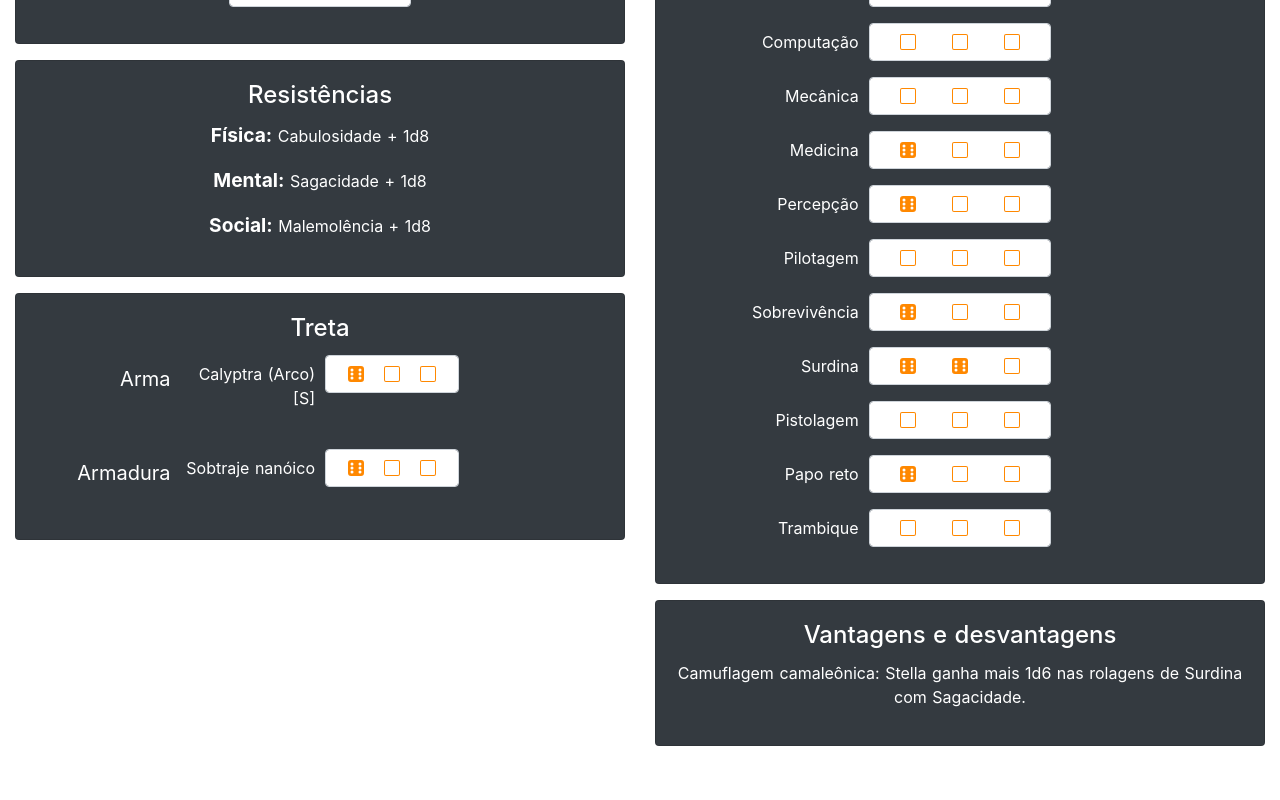
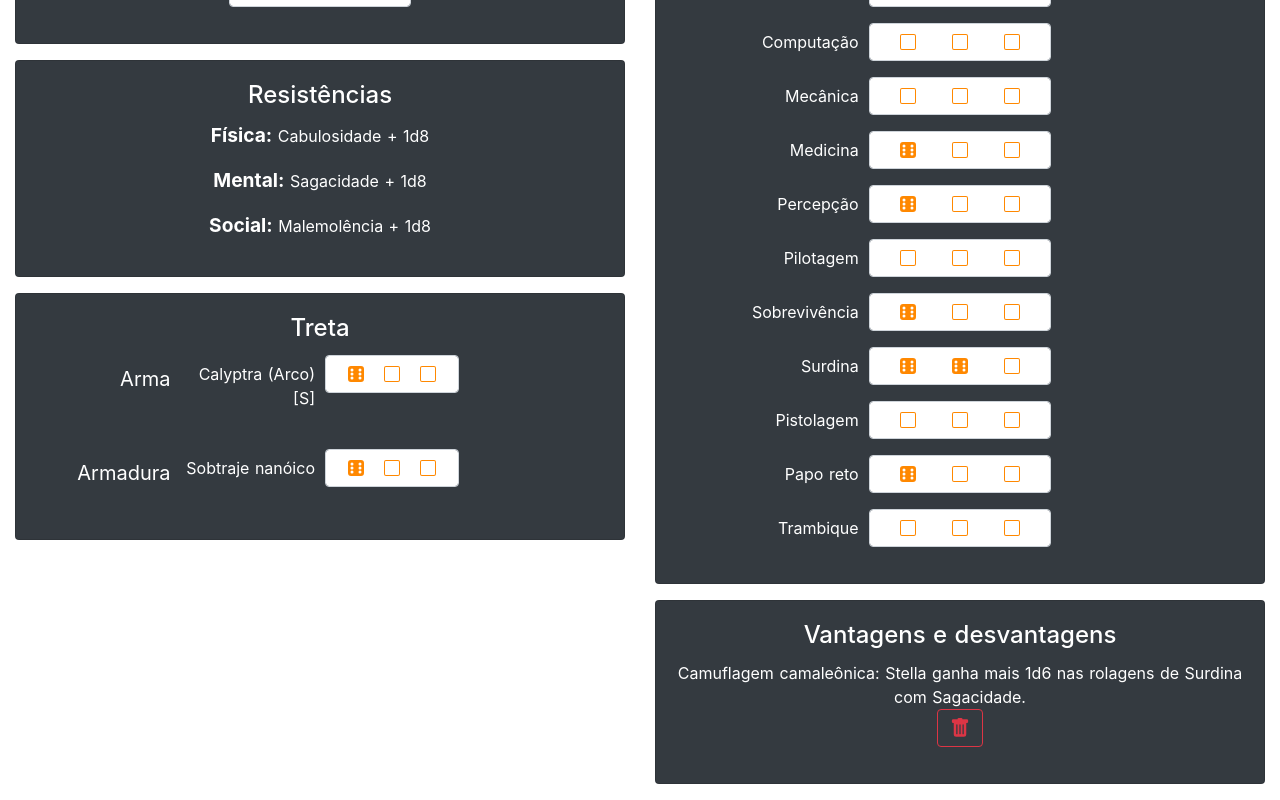
Before and after one commit to LuanMaia/sacramento-panel, a Nuxt app: page /character/sheet in a window 1280 px wide. Shown: the part 510-1310 px from the top of the page. Before the commit the page ends 1272 px from the top, so only its background shows below. Built offline with nearby package versions, Linux system fonts and the light colour scheme.

Commit message:
remove characteristic modal

```diff
--- /dev/null
+++ b/components/CharacteristicLine.vue
@@ -0,0 +1,43 @@
+<template>
+  <div>
+    <p class="row justify-content-around align-items-center">
+      <span>
+        <span>{{ characteristic.name }}: </span>
+        <span>{{ characteristic.description }}</span>
+      </span>
+      <b-button v-if="!readonly" variant="outline-danger" @click="showDeleteCharacteristicModal">
+        <b-icon icon="trash-fill" aria-hidden="true"></b-icon>
+      </b-button>
+    </p>
+  </div>
+</template>
+
+<script lang="ts">
+import Vue from 'vue'
+import { Characteristic } from '~/assets/classes/characteristic'
+
+export default Vue.extend({
+  props: {
+    characteristic: Characteristic,
+    index: Number,
+    readonly: Boolean
+  },
+  methods: {
+    showDeleteCharacteristicModal() {
+      this.$bvModal
+        .msgBoxConfirm('Você tem certeza que deseja excluir?', {
+          title: 'Excluindo vantagem/desvantagem',
+          headerBgVariant: 'danger',
+          headerTextVariant: 'light',
+          okVariant: 'danger',
+          okTitle: 'Confirmar',
+          cancelTitle: 'Cancelar',
+          footerClass: 'p-2',
+          hideHeaderClose: false,
+          centered: true,
+        })
+        .then((value: Boolean) => {})
+    },
+  },
+})
+</script>
--- a/components/CharacteristicsGroup.vue
+++ b/components/CharacteristicsGroup.vue
@@ -5,10 +5,13 @@
       text-variant="white"
       title="Vantagens e desvantagens"
     >
-      <p v-for="(characteristic, index) in characteristics" :key="index">
-        <span>{{ characteristic.name }}: </span>
-        <span>{{ characteristic.description }}</span>
-      </p>
+      <CharacteristicLine
+        v-for="(characteristic, index) in characteristics"
+        :key="index"
+        :characteristic="characteristic"
+        :index="index"
+        :readonly="readonly"
+      />
     </b-card>
   </div>
 </template>
@@ -19,6 +22,7 @@ import Vue from 'vue'
 export default Vue.extend({
   props: {
     characteristics: Array,
+    readonly: Boolean
   },
 })
 </script>
--- a/pages/index.vue
+++ b/pages/index.vue
@@ -1,28 +1,5 @@
 <template>
-  <div class="container">
-    <div>
-      <Logo />
-      <h1 class="title">hydra1008-panel</h1>
-      <div class="links">
-        <a
-          href="https://nuxtjs.org/"
-          target="_blank"
-          rel="noopener noreferrer"
-          class="button--green"
-        >
-          Documentation
-        </a>
-        <a
-          href="https://github.com/nuxt/nuxt.js"
-          target="_blank"
-          rel="noopener noreferrer"
-          class="button--grey"
-        >
-          GitHub
-        </a>
-      </div>
-    </div>
-  </div>
+  <div class="container"></div>
 </template>
 
 <script lang="ts">
@@ -30,36 +7,3 @@ import Vue from 'vue'
 
 export default Vue.extend({})
 </script>
-
-<style>
-.container {
-  margin: 0 auto;
-  min-height: 100vh;
-  display: flex;
-  justify-content: center;
-  align-items: center;
-  text-align: center;
-}
-
-.title {
-  font-family: 'Quicksand', 'Source Sans Pro', -apple-system, BlinkMacSystemFont,
-    'Segoe UI', Roboto, 'Helvetica Neue', Arial, sans-serif;
-  display: block;
-  font-weight: 300;
-  font-size: 100px;
-  color: #35495e;
-  letter-spacing: 1px;
-}
-
-.subtitle {
-  font-weight: 300;
-  font-size: 42px;
-  color: #526488;
-  word-spacing: 5px;
-  padding-bottom: 15px;
-}
-
-.links {
-  padding-top: 15px;
-}
-</style>
```
